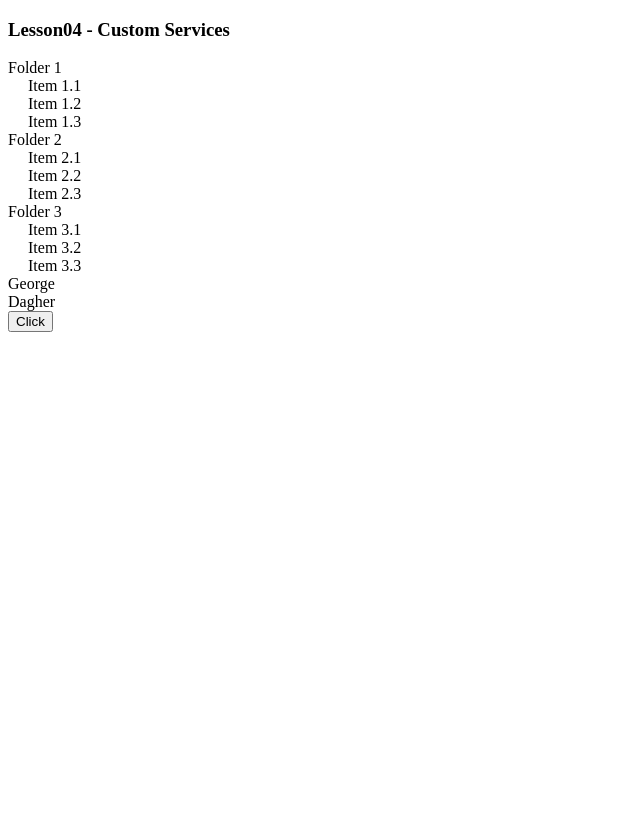
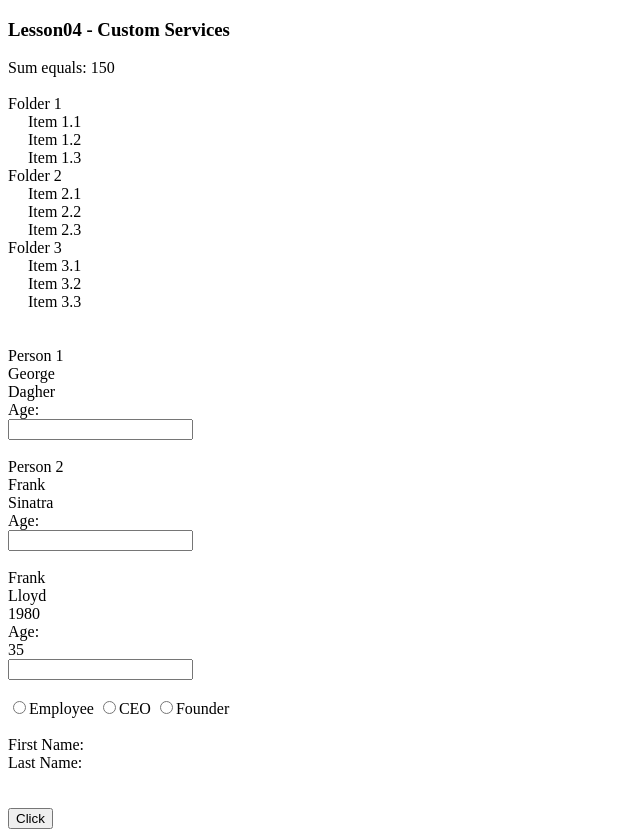
Before and after one commit to benloustau/AngularJS-March_2015, a plain HTML site: page Lesson04/index.html in a window 1280 px wide. Shown: the whole page, without its empty margins (0-640 px from the left). Before the commit the page ends 800 px from the top, so only its background shows below. Drawn offline with nearby package versions, Linux system fonts and the light colour scheme.

Commit message:
Custom Services part 2

```diff
--- a/Lesson04/index.html
+++ b/Lesson04/index.html
@@ -11,6 +11,10 @@
 
   <div ng-controller="myController as ctrl">
 
+    Sum equals: <span ng-bind="ctrl.sum"></span>
+
+    <br><br>
+
     <div ng-repeat="folder in ctrl.folders">
       <span ng-bind="folder.name"></span>
       <div style="padding-left: 20px" ng-repeat="item in folder.items">
@@ -18,9 +22,49 @@
       </div>
     </div>
 
-    <div ng-bind="ctrl.currentUser.firstname"></div>
-    <div ng-bind="ctrl.currentUser.lastname"></div>
+    <br><br>
+    <div> Person 1</div>
+    <div ng-bind="ctrl.person1.firstname"></div>
+    <div ng-bind="ctrl.person1.lastname"></div>
+    <div ng-bind="ctrl.person1.yearOfBirth"></div>
+    Age: <div ng-bind="ctrl.person1.age"></div>
+    <input type="number" ng-model="ctrl.year1" ng-change="ctrl.person1.setYearOfBirth(ctrl.year1)">
+    <br><br>
 
+    <div> Person 2</div>
+
+    <div ng-bind="ctrl.person2.firstname"></div>
+    <div ng-bind="ctrl.person2.lastname"></div>
+    <div ng-bind="ctrl.person2.yearOfBirth"></div>
+    Age: <div ng-bind="ctrl.person2.age"></div>
+    <input type="number" ng-model="ctrl.year2" ng-change="ctrl.person2.setYearOfBirth(ctrl.year2)">
+    <br><br>
+
+    <div ng-bind="ctrl.person3.firstname"></div>
+    <div ng-bind="ctrl.person3.lastname"></div>
+    <div ng-bind="ctrl.person3.yearOfBirth"></div>
+    Age: <div ng-bind="ctrl.person3.age"></div>
+    <input type="number" ng-model="ctrl.year3" ng-change="ctrl.person3.setYearOfBirth(ctrl.year3)">
+    <br><br>
+
+    <input type="radio" ng-model="ctrl.select" name="chc" ng-value="ctrl.jobs.employee" ng-change="ctrl.userSelection.setSelection(ctrl.select)">Employee
+    <input type="radio" ng-model="ctrl.select" name="chc" ng-value="ctrl.jobs.ceo" ng-change="ctrl.userSelection.setSelection(ctrl.select)">CEO
+    <input type="radio"
+          ng-model="ctrl.select"
+          name="chc"
+          ng-value="ctrl.jobs.founder"
+          ng-change="ctrl.userSelection.setSelection(ctrl.select)">Founder
+    <br><br>
+
+    <div>
+      First Name: <span ng-bind="ctrl.userSelection.selectedWorker.fname"></span>
+    </div>
+    <div>
+      Last Name: <span ng-bind="ctrl.userSelection.selectedWorker.lname"></span>
+    </div>
+
+
+    <br><br>
     <button ng-click="ctrl.onClick()">Click</button>
 
   </div>
--- a/Lesson04/index.js
+++ b/Lesson04/index.js
@@ -44,22 +44,118 @@ angular.module('Lesson04', [])
   };
 })
 
-.factory('UserDTO', function() {
-  function UserDTO(firstname, lastname) {
+.factory('PersonDTO', function() {
+
+  var _privateStateOptions = ["CA"]
+
+  function PersonDTO(firstname, lastname) {
     this.firstname = firstname;
     this.lastname = lastname;
   }
 
+  PersonDTO.prototype.setYearOfBirth = function(yearOfBirth) {
+    this.yearOfBirth = yearOfBirth;
+    this.age = 2015 - yearOfBirth;
+  };
 
-  return UserDTO;
+  PersonDTO.buildFromJSON = function (jsonObject) {
+    var newPerson = new PersonDTO(jsonObject.firstname, jsonObject.lastname);
+    newPerson.setYearOfBirth(1980);
+    return newPerson;
+  }
+
+  PersonDTO.getStateOptions = function() {
+    return _privateStateOptions;
+  }
+
+  return PersonDTO;
 })
 
-.controller('myController', function(FOLDERS, MySimpleFactory, UserDTO) {
+.factory('UserSelectionVM', function() {
+  var employee = {
+    fname: "Frank",
+    lname: "Sinatra"
+  };
+
+  var ceo = {
+    fname: "Tom",
+    lname: "Ford"
+  };
+
+  var founder = {
+    fname: "Jay",
+    lname: "Z"
+  };
+
+  var jobs = {
+    employee: '__empSelect__',
+    ceo: '__ceoSelect__',
+    founder: '__founderSelect__',
+  };
+
+  function UserSelectionVM() { }
+
+  UserSelectionVM.getJobs = function() {
+    return jobs;
+  }
+
+  UserSelectionVM.prototype.setSelection = function(selection) {
+      this.selection = selection;
+
+      if (selection === jobs.employee) {
+        this.selectedWorker = employee;
+      } else if (selection === jobs.ceo) {
+        this.selectedWorker = ceo;
+      } else {
+        this.selectedWorker = founder;
+      }
+  };
+
+  return UserSelectionVM;
+})
+
+.service('MathExpressionsCalculator', function() {
+
+  this.calculateTheSum = function(arrayOfNumbers) {
+    var sum = 0;
+    for (var i = arrayOfNumbers.length - 1; i >= 0; i--) {
+      sum += arrayOfNumbers[i];
+    };
+
+    return sum;
+  }
+})
+
+.controller('myController', function(FOLDERS, MySimpleFactory, PersonDTO, UserSelectionVM, MathExpressionsCalculator) {
   var self = this;
+
+  var myArray = [10, 20 , 30 , 40 , 50];
+  self.sum = MathExpressionsCalculator.calculateTheSum(myArray);
+
+
+
+
   self.folders = angular.copy(FOLDERS);
 
-  self.currentUser = new UserDTO('George', 'Dagher');
+  self.person1 = new PersonDTO('George', 'Dagher');
+  self.person2 = new PersonDTO('Frank', 'Sinatra');
+  self.person3 = PersonDTO.buildFromJSON({firstname:"Frank", lastname: "Lloyd"});
+
+  // self.onPerson1Change = function() {
+  //   self.person1.setYearOfBirth(self.year1);
+  // }
+
+  // self.onPerson2Change = function() {
+  //   self.person2.setYearOfBirth(self.year2);
+  // }
+
+  self.jobs = UserSelectionVM.getJobs();
+  self.userSelection = new UserSelectionVM();
+
   self.onClick = function() {
-    console.log(MySimpleFactory.getName());
-  }
+    console.log(self.person1.getPrivateName());
+    self.person1.setPrivateName("Jerry");
+    console.log(self.person2.getPrivateName());
+    console.log(self.person3.getPrivateName());
+  };
 });
```
Also changed, not shown: 1 other file.
